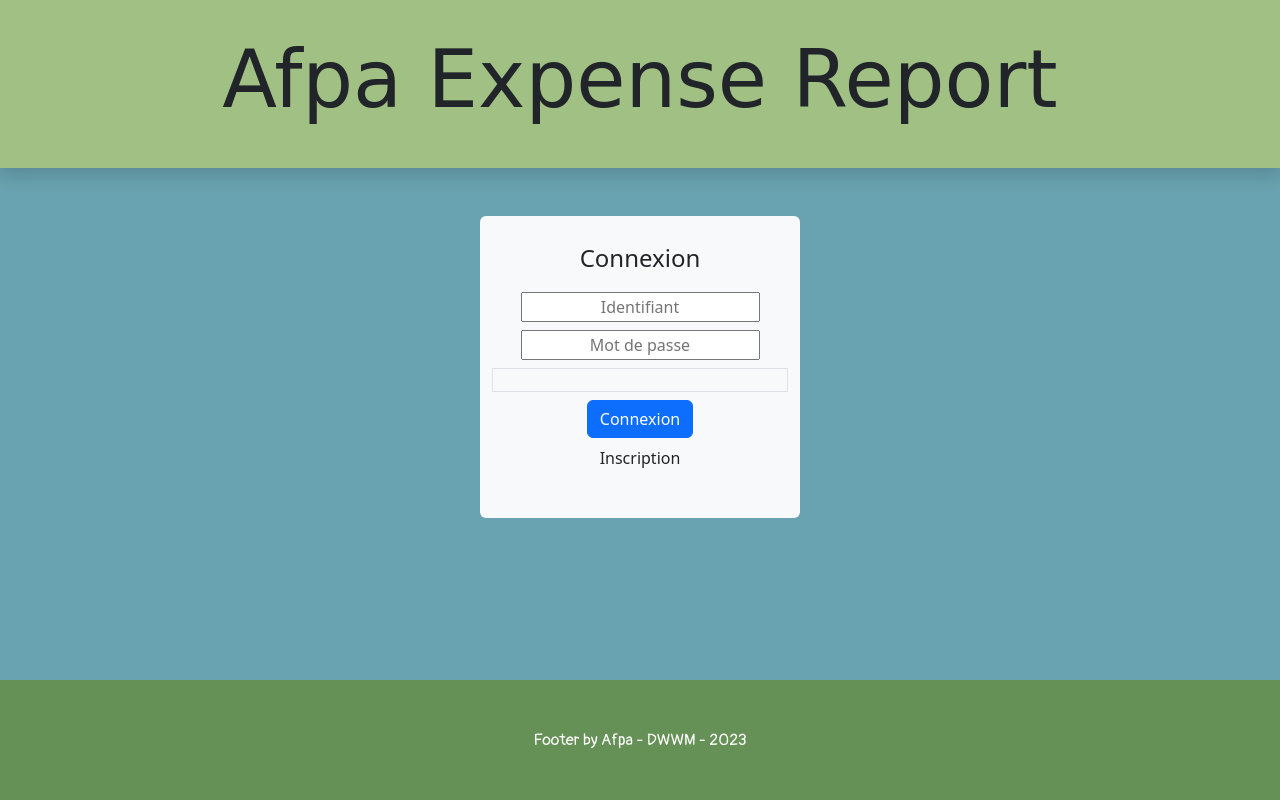
After one commit to AnousoneM/afpa-expense-pdo, a PHP site: page /views/login-view.php in a window 1280 px wide. The commit adds this page. Run offline with PHP 8.4, Linux system fonts and the light colour scheme; some libraries are stand-ins or nearby versions; some web fonts are replaced.

Commit message:
vue login ok

```diff
--- a/assets/style/style.css
+++ b/assets/style/style.css
@@ -41,8 +41,15 @@ h2.big-h2 {
     font-style: italic;
 }
 
+.login-error {
+    min-height: 1.5rem;
+    color: rgb(180, 100, 100);
+    font-size: 0.9rem;
+    font-style: italic;
+}
+
 .connection-error {
-    min-height: 1rem;
+    min-height: rem;
     color: rgb(255, 190, 190);
     font-size: 0.9rem;
     font-style: italic;
--- a/index.php
+++ b/index.php
@@ -1,3 +1,3 @@
 <?php
-header('Location: controllers/home-controller.php');
+header('Location: controllers/login-controller.php');
 exit;
--- /dev/null
+++ b/views/login-view.php
@@ -0,0 +1,18 @@
+<?php include_once 'template/head.php'; ?>
+
+<div class="row mx-0 justify-content-center text-center">
+
+    <div class="col-3 bg-light mt-5 pt-4 pb-5 rounded">
+        <p class="fs-4">Connexion</p>
+        <form action="" method="POST">
+            <input class="d-block mx-auto mb-2 text-center" type="mail" name="mail" placeholder="Identifiant" required>
+            <input class="d-block mx-auto mb-2 text-center" type="password" name="password" placeholder="Mot de passe" required>
+            <div class="login-error border"><?= $errors['signIn'] ?? '' ?></div>
+            <button class="btn btn-primary my-2" type="submit">Connexion</button>
+        </form>
+        <a class="d-block text-decoration-none text-dark" href="../controllers/register-controller.php">Inscription</a>
+    </div>
+
+</div>
+
+<?php include_once 'template/footer.php'; ?>
--- a/views/register-view.php
+++ b/views/register-view.php
@@ -56,7 +56,7 @@
 
                         <div class="text-center">
                             <button type="submit" class="btn btn-primary font-pangolin mb-lg-0 mb-3">Enregistrer</button>
-                            <a href="../controllers/controller-admin.php" class="btn btn-outline-secondary font-pangolin">Annuler</a>
+                            <a href="../controllers/login-controller.php" class="btn btn-outline-secondary font-pangolin">Annuler</a>
                             <p class="mt-3">* Champs obligatoires</p>
                         </div>
 
--- a/views/view-admin.php
+++ b/views/view-admin.php
@@ -1,4 +1,5 @@
-<?php include_once 'template/head-admin.php'; ?>
+<?php include_once 'template/head-admin.php' ?>
+
 <p class="h1 text-center my-4 font-pangolin">Bonjour Admin</p>
 
 <div class="row mt-2 mx-0 justify-content-center font-pangolin">
@@ -8,4 +9,4 @@
 
 </div>
 
-<?php include_once 'template/footer.php'; ?>
+<?php include_once 'template/footer.php' ?>
```
Also changed, not shown: controllers/login-controller.php (added, +10 -0 lines), views/home-view.php (+2 -5 lines).
